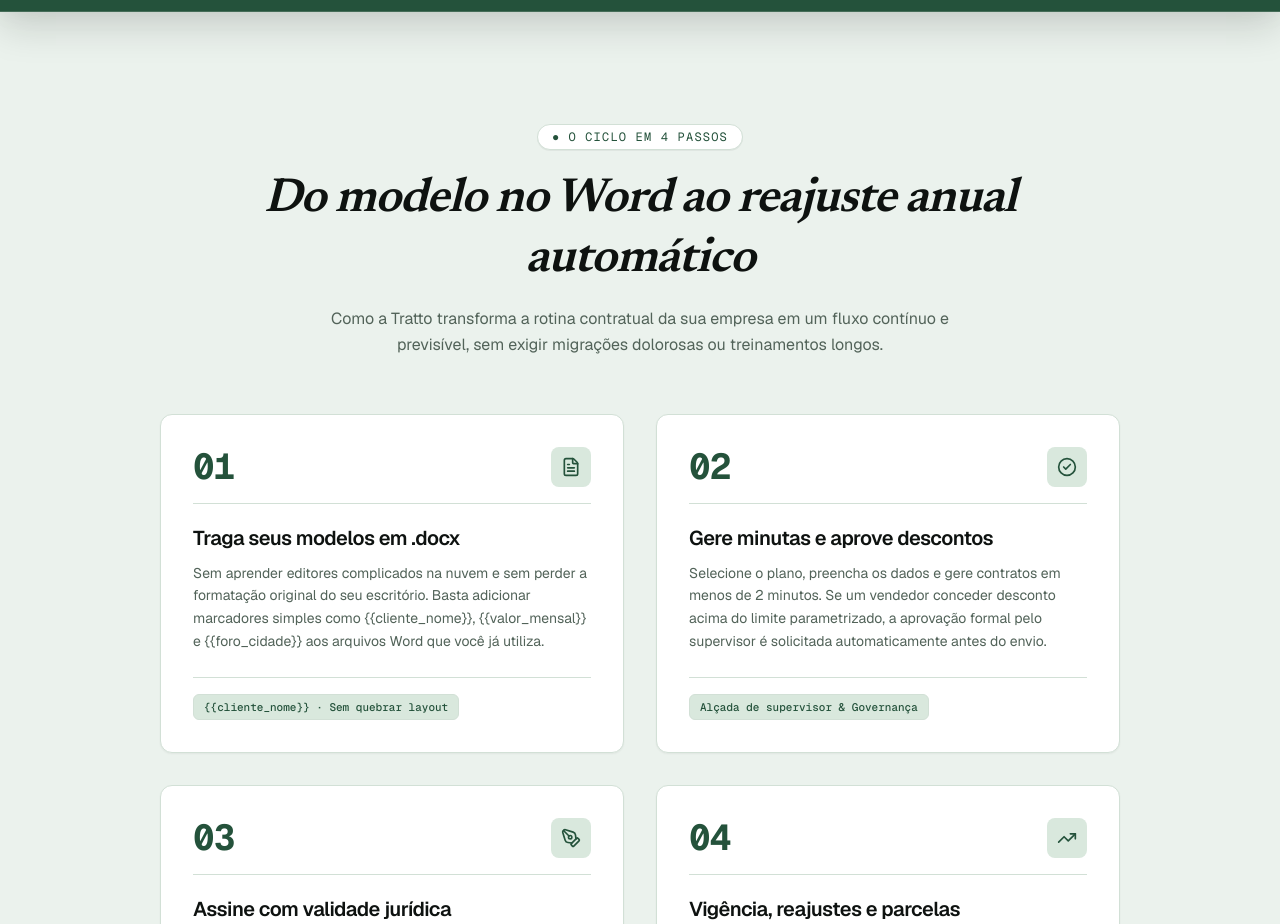
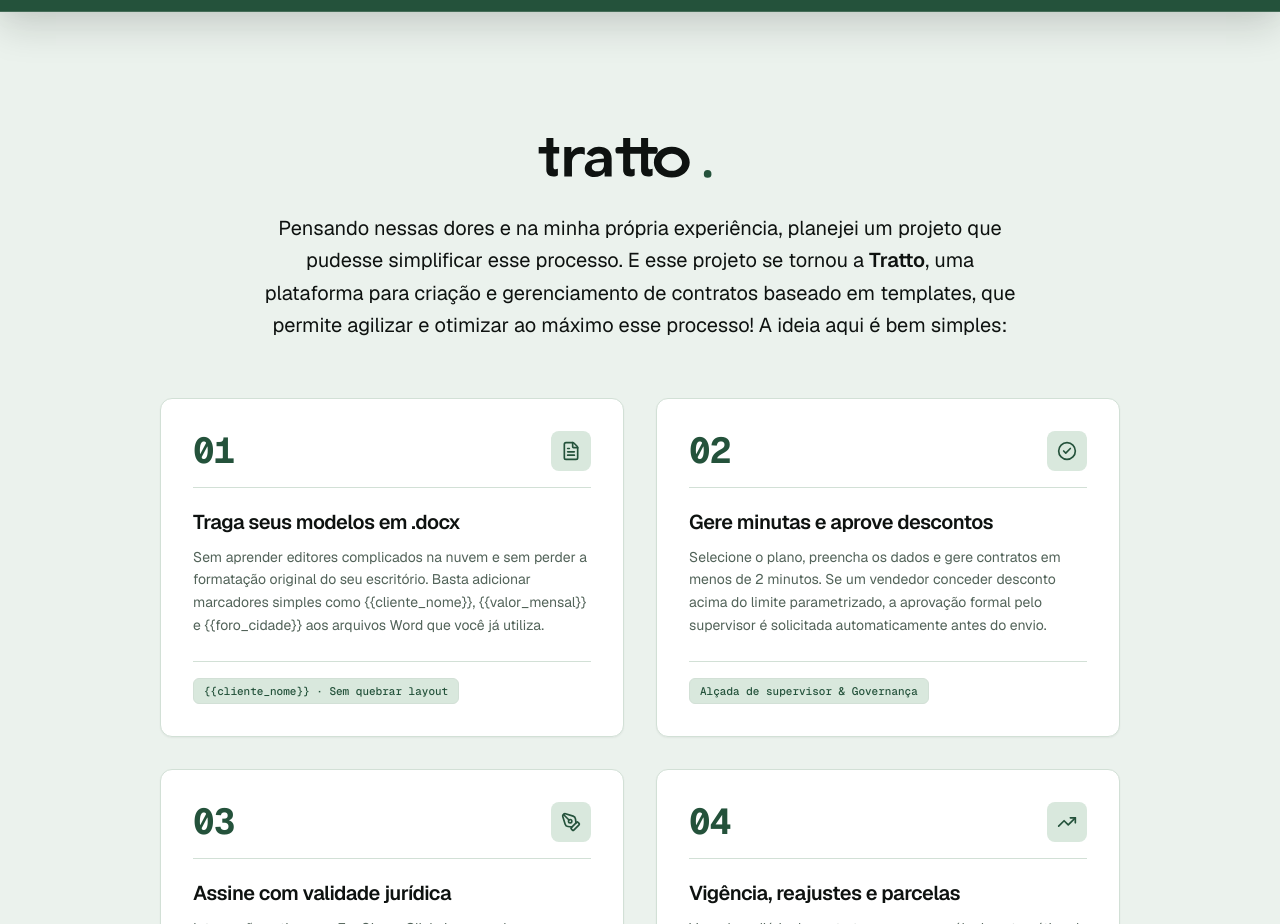
Before and after one commit to brtorresdel/tratto-landing-page, a Next.js app: page / in a window 1280 px wide. Shown: the part 3120-4044 px from the top of the page. Built offline with nearby package versions, Linux system fonts and the light colour scheme.

Commit message:
feat(how-it-works): introduz apresentacao oficial da Tratto com logo e texto de abertura

```diff
--- a/src/components/how-it-works-section.tsx
+++ b/src/components/how-it-works-section.tsx
@@ -1,5 +1,6 @@
 import React from "react";
 import { FileText, CheckCircle2, PenTool, TrendingUp } from "lucide-react";
+import { TrattoWordmark } from "./tratto-wordmark";
 
 export function HowItWorksSection() {
   const steps = [
@@ -40,20 +41,17 @@ export function HowItWorksSection() {
   return (
     <section id="como-funciona" className="py-20 sm:py-28 bg-[var(--bg-canvas)] transition-colors duration-300">
       <div className="mx-auto max-w-5xl px-4 sm:px-8 text-center">
-        {/* Eyebrow / Chapéu Editorial */}
-        <div className="inline-flex items-center gap-2 rounded-full border border-[var(--border-subtle)] bg-[var(--bg-card)] px-3.5 py-1 text-xs font-mono uppercase tracking-widest text-[var(--accent-primary)] shadow-2xs">
-          <span>●</span>
-          <span>O Ciclo em 4 Passos</span>
+        {/* Apresentação Oficial da Tratto: Logo com ponto dinâmico */}
+        <div className="flex justify-center">
+          <h2 aria-label="Tratto">
+            <TrattoWordmark className="inline-block h-10 w-auto sm:h-14 lg:h-16" />
+          </h2>
         </div>
 
-        {/* Título Principal */}
-        <h2 className="mt-5 font-serif text-3xl sm:text-5xl italic font-semibold text-[var(--text-main)] leading-tight tracking-tight">
-          Do modelo no Word ao reajuste anual automático
-        </h2>
-
-        {/* Subtítulo */}
-        <p className="mt-4 mx-auto max-w-2xl text-sm sm:text-base text-[var(--text-muted)] leading-relaxed">
-          Como a Tratto transforma a rotina contratual da sua empresa em um fluxo contínuo e previsível, sem exigir migrações dolorosas ou treinamentos longos.
+        {/* Texto Introdutório */}
+        <p className="mt-6 mx-auto max-w-3xl text-base sm:text-lg lg:text-xl text-[var(--text-main)] leading-relaxed">
+          Pensando nessas dores e na minha própria experiência, planejei um projeto que pudesse simplificar esse processo. E esse projeto se tornou a{" "}
+          <strong className="font-semibold text-[var(--text-main)]">Tratto</strong>, uma plataforma para criação e gerenciamento de contratos baseado em templates, que permite agilizar e otimizar ao máximo esse processo! A ideia aqui é bem simples:
         </p>
 
         {/* Grade dos 4 Passos */}
```
Also changed, not shown: 1 other file (tests, documents, lock files or other folders).
